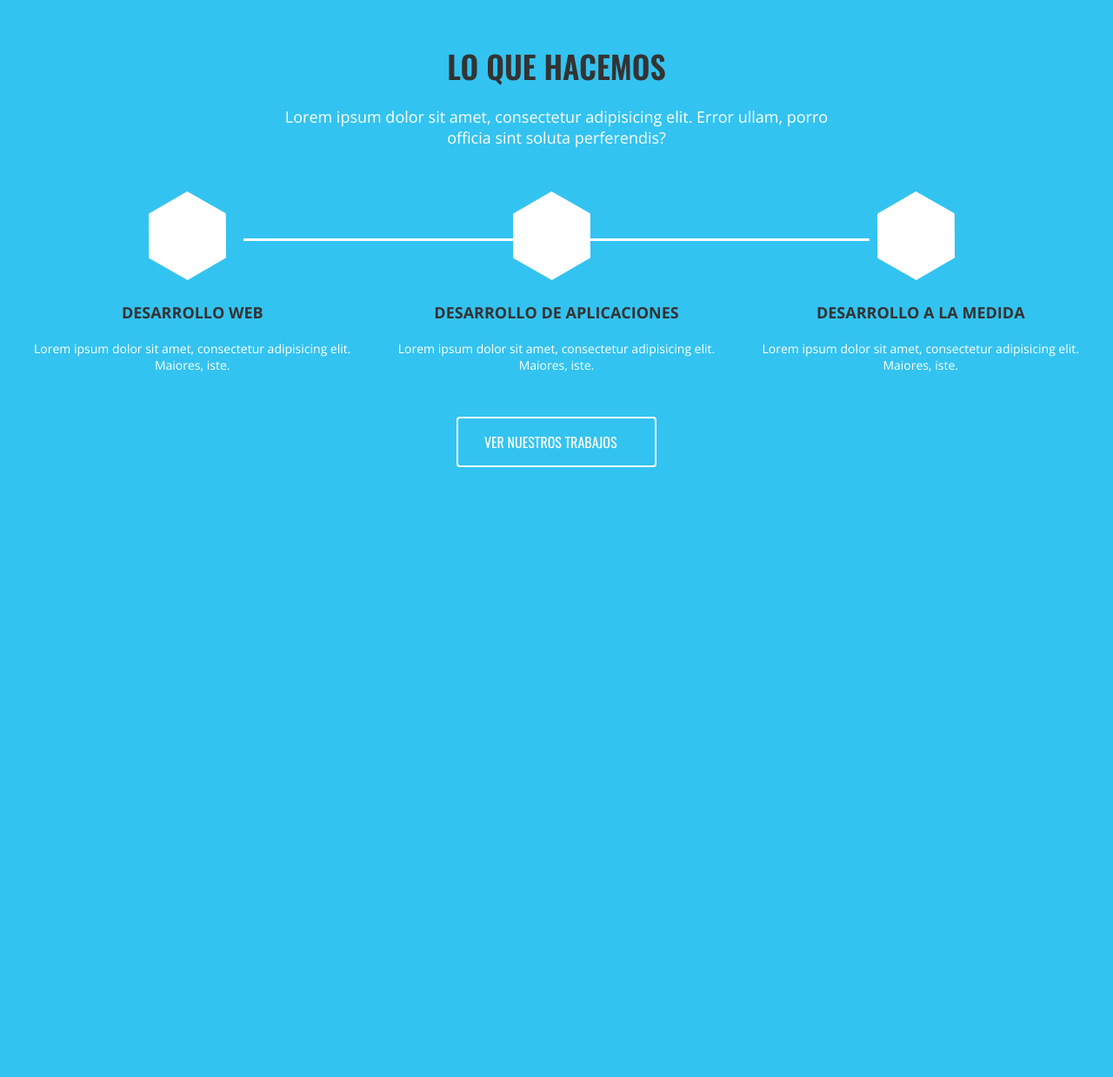
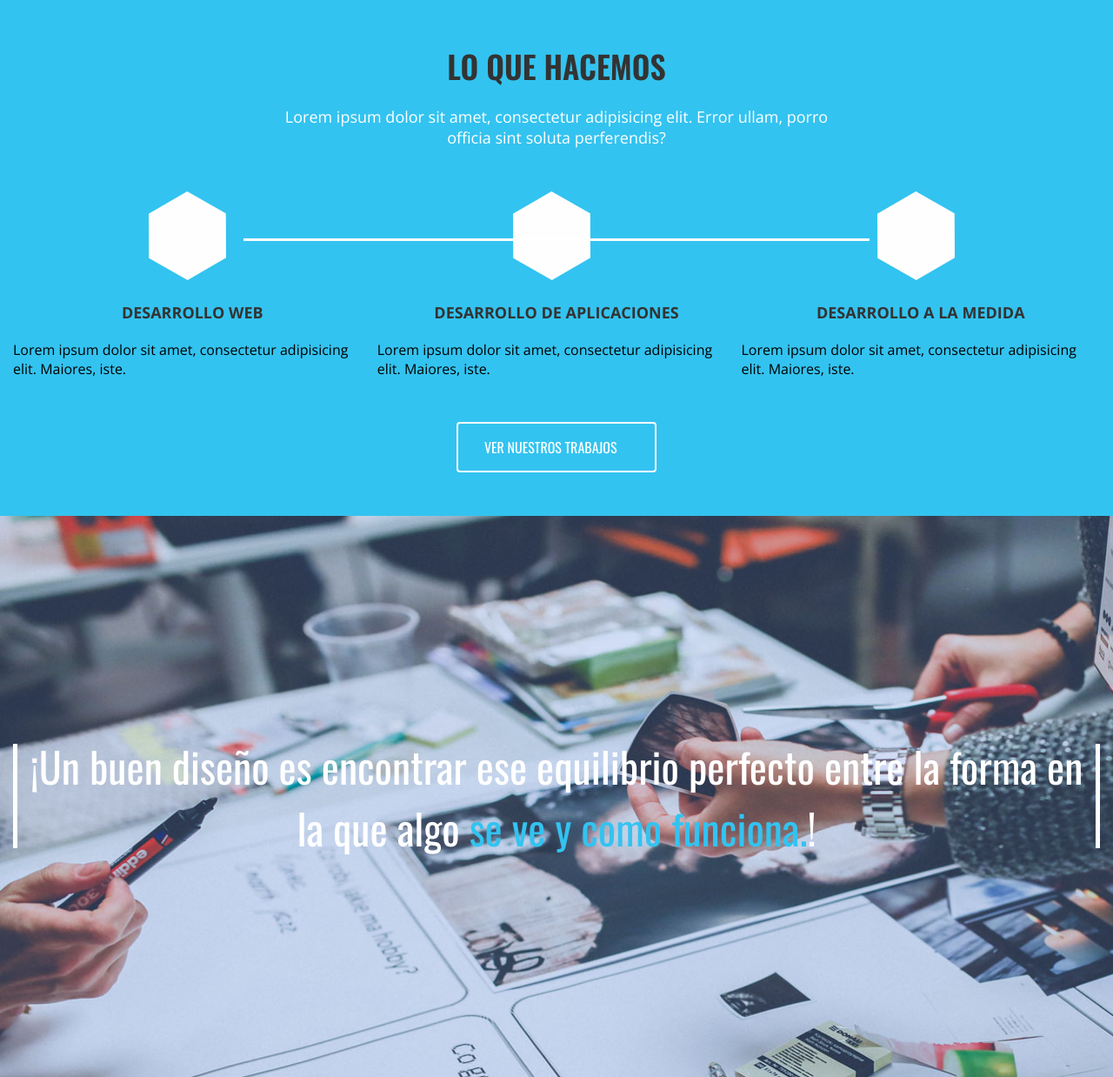
Before and after one commit to josesantana-design/Legant, a PHP site: page / in a window 1280 px wide. Shown: the part 801-2039 px from the top of the page at 87% size. Before the commit the page ends 1338 px from the top, so only its background shows below. Run offline with PHP 8.4, Linux system fonts and the light colour scheme.

Commit message:
Parallax 1.0

```diff
--- a/_scss/_utilities.scss
+++ b/_scss/_utilities.scss
@@ -5,7 +5,7 @@
 	box-shadow: 1px 1px 5px rgba(8, 8, 8, 0.1);
 }
 
-.logo-scroll {
+.brand-scroll {
 	opacity: 1;
 	animation: frames .5s ease-out 0s 1;
 }
--- a/css/main.css
+++ b/css/main.css
@@ -133,9 +133,9 @@
 .make {
   background-color: #33c3f0;
   padding: 50px 0; }
-  .make__container {
+  .make_container {
     margin: 0 auto; }
-  .make__row {
+  .make_row {
     display: flex;
     flex-wrap: wrap;
     flex-direction: row;
@@ -143,24 +143,24 @@
     justify-content: space-between;
     padding-left: 15px;
     padding-right: 15px; }
-  .make__title {
+  .make_title {
     font-size: 36px;
     text-transform: uppercase;
     color: #333;
     text-align: center;
     margin-bottom: 20px;
     font-weight: 600; }
-  .make__description {
+  .make_description {
     font-size: 18px;
     color: white;
     text-align: center;
     font-family: 'Open Sans', sans-serif;
     width: 50%;
     margin: 0 auto 50px; }
-  .make__development {
+  .make_development {
     width: 33%;
     font-family: 'Open Sans', sans-serif; }
-    .make__development__ico--lines:before {
+    .make_development_ico--lines:before {
       content: '';
       width: 410px;
       height: 3px;
@@ -176,23 +176,23 @@
       position: absolute;
       top: 50%;
       left: 0; }
-    .make__development__ico {
+    .make_development_ico {
       display: block;
       width: 100px;
       margin: 0 auto 20px;
       position: relative; }
-    .make__development__title {
+    .make_development_title {
       font-size: 18px;
       font-weight: 600px;
       text-transform: uppercase;
       text-align: center;
       margin-bottom: 20px;
       color: #333; }
-    .make__development__description {
+    .make_development__description {
       font-size: 14px;
       text-align: center;
       color: white; }
-  .make__button {
+  .make_button {
     color: white;
     border: 2px solid white;
     padding: 15px 30px;
@@ -201,9 +201,51 @@
     display: block;
     max-width: 230px;
     margin: 50px auto 0; }
-    .make__button:hover {
+    .make_button:hover {
       background-color: white;
       color: #33c3f0; }
+
+.parallax {
+  background-image: url("/img/banner-parallax.jpg");
+  background-size: cover;
+  background-attachment: fixed;
+  width: 100%;
+  height: 645px; }
+  .parallax_container {
+    margin: 0 auto; }
+  .parallax_row {
+    padding-right: 15px;
+    padding-left: 15px;
+    height: 645px;
+    display: flex;
+    justify-content: center; }
+  .parallax_title {
+    font-size: 48px;
+    font-weight: 400;
+    color: white;
+    text-align: center;
+    position: relative;
+    padding-left: 10px;
+    padding-right: 10px;
+    align-self: center; }
+    .parallax_title span {
+      color: #33c3f0; }
+    .parallax_title:before {
+      content: '';
+      width: 5px;
+      height: 120px;
+      position: absolute;
+      background-color: white;
+      top: 10px;
+      left: 0; }
+    .parallax_title:after {
+      content: '';
+      width: 5px;
+      height: 120px;
+      position: absolute;
+      background-color: white;
+      top: 10px;
+      right: 0; }
 
 .fixed-scroll {
   position: fixed;
--- a/index.html
+++ b/index.html
@@ -63,38 +63,47 @@
 
 	<!-- Lo que Hacemos -->
 	<section class="make">
-		<div class="make__container">
-			<h3 class="make__title">Lo que hacemos</h3>
-			<p class="make__description">Lorem ipsum dolor sit amet, consectetur adipisicing elit. Error ullam, porro officia sint soluta perferendis?</p>
+		<div class="make_container">
+			<h3 class="make_title">Lo que hacemos</h3>
+			<p class="make_description">Lorem ipsum dolor sit amet, consectetur adipisicing elit. Error ullam, porro officia sint soluta perferendis?</p>
 
-			<div class="make__row">
-				<div class="make__development">
-					<div class="make__development__ico">
+			<div class="make_row">
+				<div class="make_development">
+					<div class="make_development_ico">
 						<img src="img/make_ico.png">
 					</div>
-					<h4 class="make__development__title">Desarrollo Web</h4>
-					<p class="make__development__description">Lorem ipsum dolor sit amet, consectetur adipisicing elit. Maiores, iste.</p>
+					<h4 class="make_development_title">Desarrollo Web</h4>
+					<p class="make_development_description">Lorem ipsum dolor sit amet, consectetur adipisicing elit. Maiores, iste.</p>
 				</div>
 
-				<div class="make__development">
-					<div class="make__development__ico make__development__ico--lines">
+				<div class="make_development">
+					<div class="make_development_ico make_development_ico--lines">
 						<img src="img/make_ico.png">
 					</div>
-					<h4 class="make__development__title">Desarrollo de Aplicaciones</h4>
-					<p class="make__development__description">Lorem ipsum dolor sit amet, consectetur adipisicing elit. Maiores, iste.</p>
+					<h4 class="make_development_title">Desarrollo de Aplicaciones</h4>
+					<p class="make_development_description">Lorem ipsum dolor sit amet, consectetur adipisicing elit. Maiores, iste.</p>
 				</div>
 
-				<div class="make__development">
-					<div class="make__development__ico">
+				<div class="make_development">
+					<div class="make_development_ico">
 						<img src="img/make_ico.png">
 					</div>
-					<h4 class="make__development__title">Desarrollo a la Medida</h4>
-					<p class="make__development__description">Lorem ipsum dolor sit amet, consectetur adipisicing elit. Maiores, iste.</p>
+					<h4 class="make_development_title">Desarrollo a la Medida</h4>
+					<p class="make_development_description">Lorem ipsum dolor sit amet, consectetur adipisicing elit. Maiores, iste.</p>
 				</div>
 			</div>
 
-			<a href="#" class="make__button">Ver Nuestros Trabajos</a>
+			<a href="#" class="make_button">Ver Nuestros Trabajos</a>
 
+		</div>
+	</section>
+
+	<!-- Parallax -->
+	<section class="parallax">
+		<div class="parallax_container">
+			<div class="parallax_row">
+				<h2 class="parallax_title">¡Un buen diseño es encontrar ese equilibrio perfecto entre la forma en la que algo <span>se ve y como funciona.</span>!</h2>
+			</div>
 		</div>
 	</section>
 
--- a/main.scss
+++ b/main.scss
@@ -100,11 +100,11 @@
 	background-color: $color-one;
 	padding: 50px 0;
 
-	&__container {
+	&_container {
 		margin: 0 auto;
 	}
 
-	&__row {
+	&_row {
 		display: flex;
 		flex-wrap: wrap;
 		flex-direction: row;
@@ -134,11 +134,11 @@
 	}
 
 
-	&__development {
+	&_development {
 		width: 33%;
 		font-family: 'Open Sans', sans-serif;
 
-		&__ico--lines {
+		&_ico--lines {
 
 			&:before {
 			    content: '';
@@ -185,7 +185,7 @@
 
 	}
 
-	&__button {
+	&_button {
 		color: white;
 		border: 2px solid white;
 		padding: 15px 30px;
@@ -202,5 +202,59 @@
 
 }
 
+.parallax {
+	background-image: url('/img/banner-parallax.jpg');
+	background-size: cover;
+	background-attachment: fixed;
+	width: 100%;
+	height: 645px;
+
+	&_container {
+		margin: 0 auto;
+	}
+
+	&_row {
+		padding-right: 15px;
+		padding-left: 15px;
+		height: 645px;
+		display: flex;
+		justify-content: center;
+	}
+
+	&_title {
+		font-size: 48px;
+		font-weight: 400;
+		color: white;
+		text-align: center;
+		position: relative;
+		padding-left: 10px;
+		padding-right: 10px;
+		align-self: center;
+		span {
+			color: $color-one;
+		}
+		&:before {
+			content: '';
+		    width: 5px;
+		    height: 120px;
+		    position: absolute;
+		    background-color: white;
+		    top: 10px;
+		    left: 0;
+		}
+
+		&:after {
+			content: '';
+		    width: 5px;
+		    height: 120px;
+		    position: absolute;
+		    background-color: white;
+		    top: 10px;
+		    right: 0;
+		}
+	}
+
+}
+
 
 @import "_scss/utilities";
```
Also changed, not shown: other parts of css/main.css (+14 -14 lines), other parts of index.html (+13 -13 lines), other parts of main.scss (+12 -12 lines), js/script.js (+6 -6 lines), img/banner-parallax.jpg (added). Lines whose indentation alone changed are shown as unchanged.
